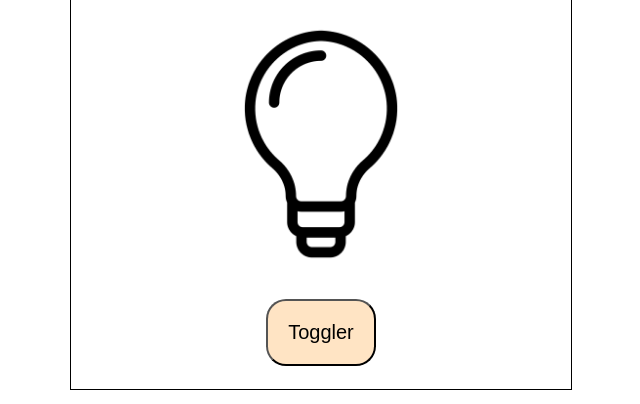
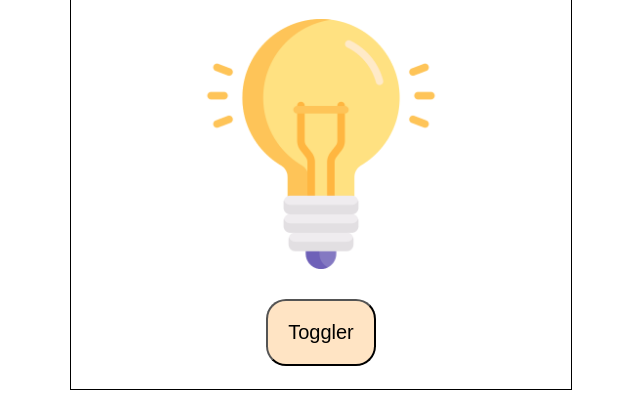
Before and after one commit to kunalsonwane77/Assignment30, a plain HTML site: page index.html in a window 1280 px wide. Both pictures are taken after a click on the button "Toggler". Shown: the part 162-566 px from the top of the page, without its empty margins (319-959 px from the left). Drawn offline with Linux system fonts and the light colour scheme.

Commit message:
function added

```diff
--- a/index.html
+++ b/index.html
@@ -30,7 +30,23 @@
     <div class="bulb_container">
         <h1>Bulb Toggler</h1>
         <img src="./bulb-off.png" alt="image" id="bulb-img">
-        <button id="Toggler">Toggler</button>
+        <button id="Toggler" onclick="Bulbtoggler()">Toggler</button>
     </div>
+
+
+    <script>
+         function Bulbtoggler(){
+            const bulbElement = document.getElementById("bulb-img")
+
+             bulbElement.src.includes("bulb-off.png") ?
+                bulbElement.src="./bulb-on.png": bulbElement.src="./bulb-off.png"
+
+
+         }
+
+
+
+
+    </script>
 </body>
 </html>
```
